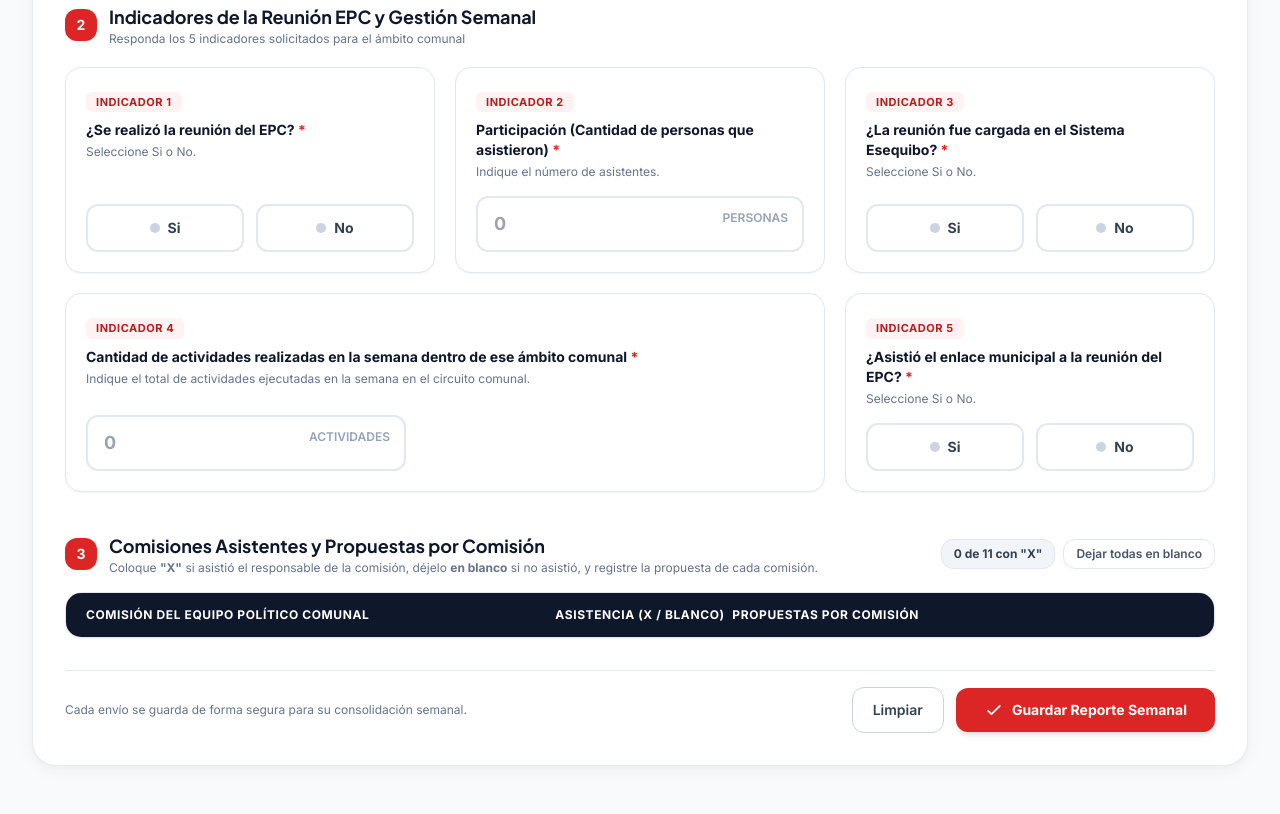
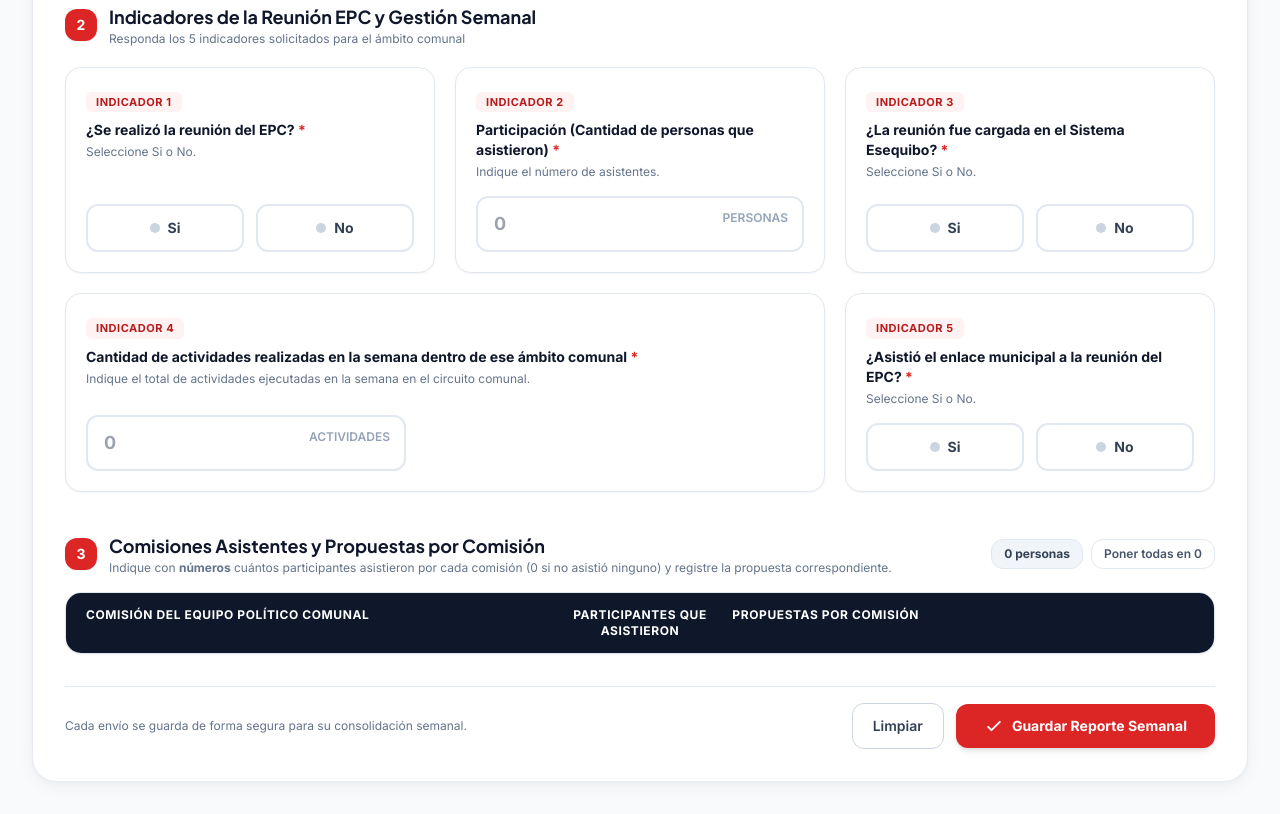
Before and after one commit to Darliuz/EPC-CARABOBO, a plain HTML site: page index.html in a window 1280 px wide. Shown: the part 596-1410 px from the top of the page. Drawn offline with nearby package versions, Linux system fonts and the light colour scheme.

Commit message:
Revise attendance instructions and button labels
Updated text to clarify attendance reporting and button actions.

```diff
--- a/index.html
+++ b/index.html
@@ -294,17 +294,17 @@
                 <div>
                   <h3 class="text-lg font-bold text-slate-900">Comisiones Asistentes y Propuestas por Comisión</h3>
                   <p class="text-xs text-slate-500">
-                    Coloque <strong>"X"</strong> si asistió el responsable de la comisión, déjelo <strong>en blanco</strong> si no asistió, y registre la propuesta de cada comisión.
+                    Indique con <strong>números</strong> cuántos participantes asistieron por cada comisión (0 si no asistió ninguno) y registre la propuesta correspondiente.
                   </p>
                 </div>
               </div>
               <div class="flex items-center gap-2 self-start sm:self-auto">
                 <span id="comisiones-count-badge" class="text-xs font-bold px-3 py-1.5 rounded-xl bg-slate-100 text-slate-700 border border-slate-200">
-                  0 de 11 con "X"
+                  0 personas
                 </span>
                 <button type="button" onclick="clearAllComisiones()"
                   class="text-xs font-semibold px-3 py-1.5 rounded-xl text-slate-600 hover:bg-slate-100 border border-slate-200 transition">
-                  Dejar todas en blanco
+                  Poner todas en 0
                 </button>
               </div>
             </div>
@@ -312,7 +312,7 @@
             <div class="overflow-hidden rounded-2xl border border-slate-200 bg-white shadow-sm">
               <div class="hidden md:grid md:grid-cols-12 bg-slate-900 text-white text-xs font-bold uppercase tracking-wider px-5 py-3.5">
                 <div class="col-span-5">Comisión del Equipo Político Comunal</div>
-                <div class="col-span-2 text-center">Asistencia (X / Blanco)</div>
+                <div class="col-span-2 text-center">Participantes que Asistieron</div>
                 <div class="col-span-5">Propuestas por Comisión</div>
               </div>
               <div id="comisiones-list" class="divide-y divide-slate-200"></div>
```
